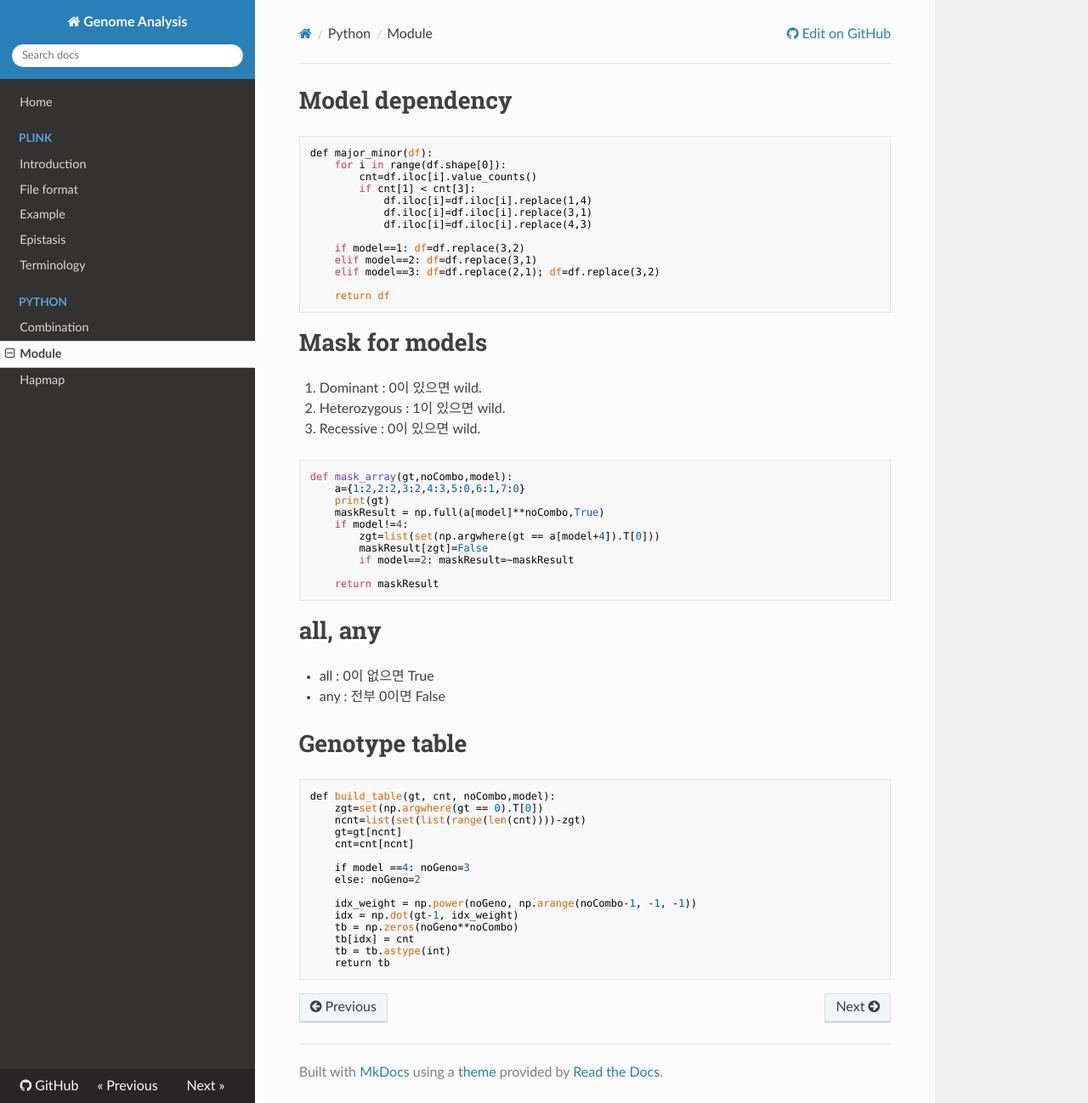
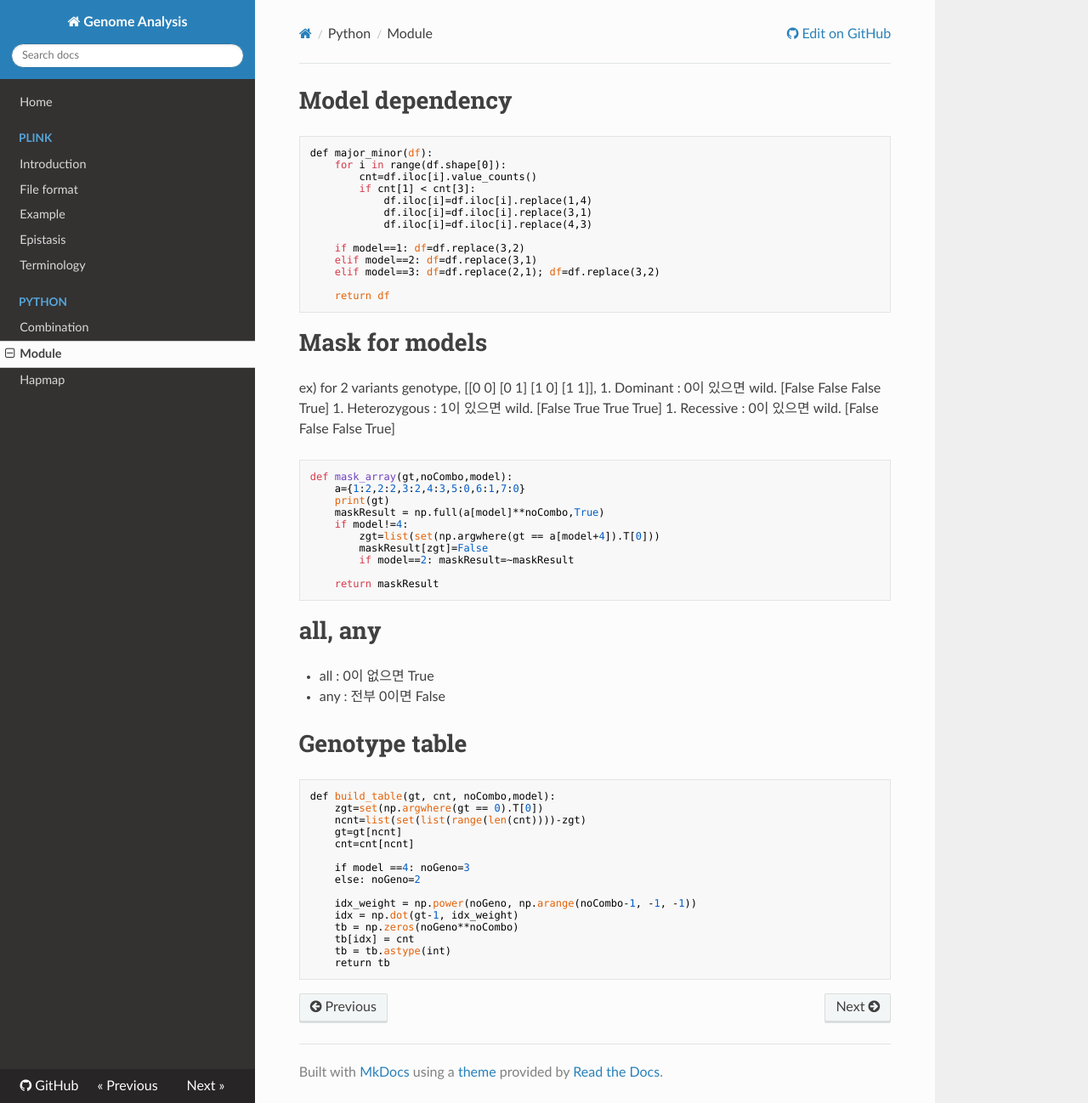
Before and after one commit to WonyoungCho/plink, an MkDocs documentation site: the page built from docs/module.md, in a window 1280 px wide and 1298 px high. Shown: the whole window at 85% size. Built offline with MkDocs 1.6.1, drawn with Linux system fonts in a browser that asks for light colours; nearby versions of some CDN libraries; old or Windows-style settings are respelled for this version of MkDocs.

Commit message:
Update module.md

````diff
--- a/docs/module.md
+++ b/docs/module.md
@@ -16,9 +16,10 @@ def major_minor(df):
 ```
 
 # Mask for models
-1. Dominant : 0이 있으면 wild.
-1. Heterozygous : 1이 있으면 wild.
-1. Recessive : 0이 있으면 wild.
+ex) for 2 variants genotype, [[0 0] [0 1] [1 0] [1 1]],
+1. Dominant : 0이 있으면 wild. [False False False  True]
+1. Heterozygous : 1이 있으면 wild. [False  True  True  True]
+1. Recessive : 0이 있으면 wild. [False False False  True]
 
 ```
 def mask_array(gt,noCombo,model):
````
